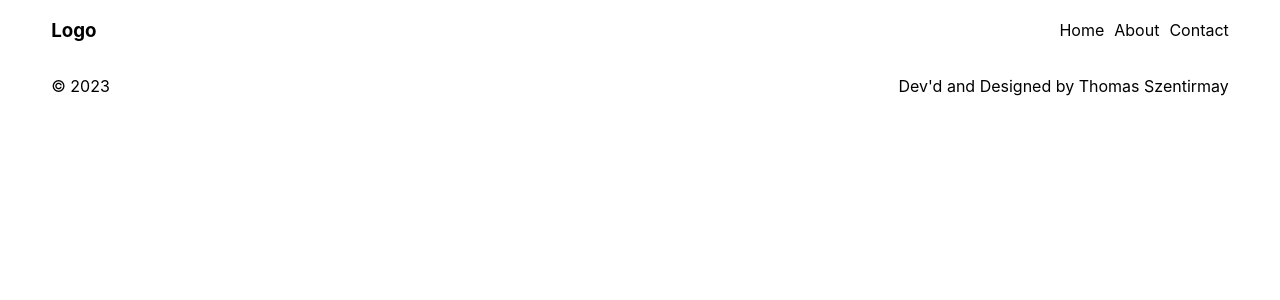
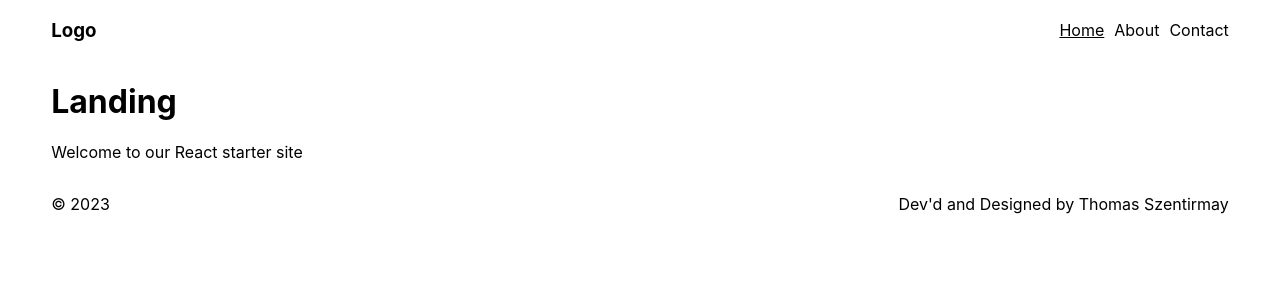
Before and after one commit to ThomasSzentirmay/React-App, a React (Create React App) app in the folder client/: page / in a window 1280 px wide. Shown: the top 300 px of the page. Built offline with nearby package versions, Linux system fonts and the light colour scheme.

Commit message:
created functions for props

```diff
--- a/client/src/App.js
+++ b/client/src/App.js
@@ -1,19 +1,35 @@
+import {useState} from 'react';
+
 // Component imports
 import Header from './components/Header';
 import Footer from './components/Footer';
 
 // Page imports
 import Landing from './pages/Landing';
+import About from './pages/About';
+import Contact from './pages/Contact';
 
 function App() {
-  const count = 10;
-  const name = 'Tom';
+  let page = 'landing'
+
+  const handlePageView = () => {
+    switch (page) {
+      case 'landing':
+        return <Landing />;
+      case 'about':
+        return <About />;
+      default:
+        return <Contact />;
+    }
+  }
 
   return (
     <>
-    <Header countAmount={count} userName={name} />
+      <Header page={page} />
 
-    <Footer amount={count} name={name}/>
+      {handlePageView()}
+
+      <Footer />
     </>
   );
 }
--- a/client/src/components/Header.js
+++ b/client/src/components/Header.js
@@ -1,15 +1,30 @@
 function Header(propsObj) {
+    const changePage = (event) => {
+        event.preventDefault();
+
+        const link = event.target;
+        const text = link.innerText;
+
+        switch(text) {
+            case 'About':
+                propsObj.page = 'about';
+            case 'Contact':
+                propsObj.page = 'contact';
+            default:
+                propsObj.page = 'landing';
+        }
+    }
+
+
     return (
-    <>
         <header className='row justify-between align-center'>
             <h3>Logo</h3>
             <nav>
-                <a href='#'>Home</a>
-                <a href='#'>About</a>
-                <a href='#'>Contact</a>
+                <a onClick={changePage} className={propsObj.page === 'landing' ? 'active' : ''} href='#'>Home</a>
+                <a onClick={changePage} className={propsObj.page === 'about' ? 'active' : ''} href='#'>About</a>
+                <a onClick={changePage} className={propsObj.page === 'contact' ? 'active' : ''} href='#'>Contact</a>
             </nav>
         </header>
-    </>
     )
 }
 
--- a/client/src/pages/About.js
+++ b/client/src/pages/About.js
@@ -0,0 +1,9 @@
+function About() {
+    return (
+        <main>
+            <h1>About</h1>
+        </main>
+    )
+}
+
+export default About;
--- a/client/src/pages/Contact.js
+++ b/client/src/pages/Contact.js
@@ -0,0 +1,9 @@
+function Contact() {
+    return (
+        <main>
+            <h1>Contact</h1>
+        </main>
+    )
+}
+
+export default Contact;
--- a/client/src/pages/Landing.js
+++ b/client/src/pages/Landing.js
@@ -1,7 +1,7 @@
 function Landing() {
     return (
         <main>
-            <h2>Landing</h2>
+            <h1>Landing</h1>
             <p>Welcome to our React starter site</p>
         </main>
     )
```
Also changed, not shown: package.json (added, +20 -0 lines).
